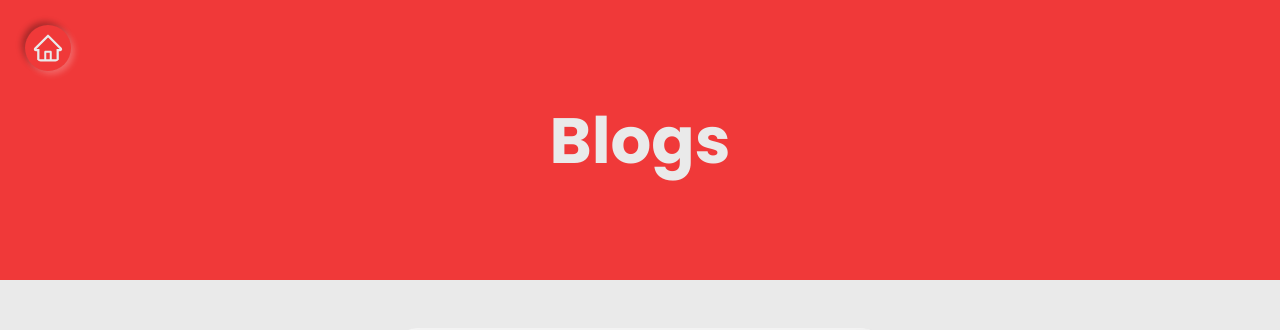
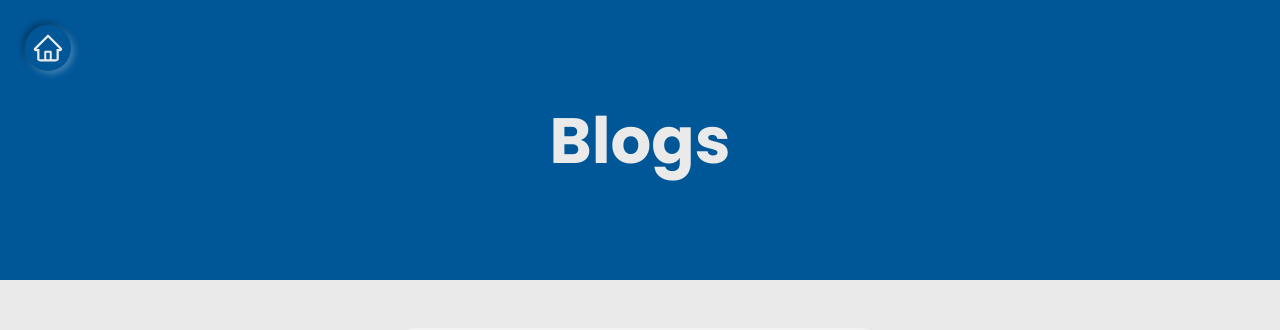
Before and after one commit to Kgomotso-Motshweni/PORTFOLIO, a React (Create React App) app in the folder portfolio_cv/: page /blog in a window 1280 px wide. Shown: the top 330 px of the page. Built offline with nearby package versions, Linux system fonts and the light colour scheme; a web font is replaced by a local one.

Commit message:
blue Theme applied

```diff
--- a/portfolio_cv/src/components/Contacts/Contacts.js
+++ b/portfolio_cv/src/components/Contacts/Contacts.js
@@ -49,18 +49,18 @@ function Contacts() {
 
     const useStyles = makeStyles((t) => ({
         input: {
-            border: `4px solid ${theme.primary80}`,
+            border: `4px solid ${theme.primary}`,
             backgroundColor: `${theme.secondary}`,
             color: `${theme.tertiary}`,
             fontFamily: 'var(--primaryFont)',
             fontWeight: 500,
             transition: 'border 0.2s ease-in-out',
             '&:focus': {
-                border: `4px solid ${theme.primary600}`,
+                border: `4px solid ${theme.primary}`,
             },
         },
         message: {
-            border: `4px solid ${theme.primary80}`,
+            border: `4px solid ${theme.primary}`,
             backgroundColor: `${theme.secondary}`,
             color: `${theme.tertiary}`,
             fontFamily: 'var(--primaryFont)',
--- a/portfolio_cv/src/components/Projects/SingleProject/SingleProject.js
+++ b/portfolio_cv/src/components/Projects/SingleProject/SingleProject.js
@@ -39,7 +39,7 @@ function SingleProject({ id, name, desc, tags, code, demo, image, theme }) {
             <div
                 key={id}
                 className='singleProject'
-                style={{ backgroundColor: theme.primary400 }}
+                style={{ backgroundColor: theme.primary30 }}
             >
                 <div className='projectContent'>
                     <h2
--- a/portfolio_cv/src/theme/theme.js
+++ b/portfolio_cv/src/theme/theme.js
@@ -10,7 +10,7 @@ import {
 
 export const greenThemeLight = {
     type: 'light',
-    primary: '#3fc337',
+    primary: '#005798',
     primary400: '#57d750',
     primary600: '#29c51f',
     primary80: '#3fc337cc',
@@ -32,7 +32,7 @@ export const greenThemeLight = {
 
 export const greenThemeDark = {
     type: 'dark',
-    primary: '#3fc337',
+    primary: '#005798',
     primary400: '#57d750',
     primary600: '#29c51f',
     primary80: '#3fc337cc',
@@ -74,7 +74,7 @@ export const bwThemeLight = {
 }
 export const bwThemeDark = {
     type: 'dark',
-    primary: '#B6B6B6',
+    primary: '#005798',
     primary400: '#B6B6B6',
     primary600: '#B6B6B6',
     primary80: '#B6B6B6cc',
@@ -117,12 +117,12 @@ export const blueThemeLight = {
 }
 export const blueThemeDark = {
     type: 'dark',
-    primary: '#545fc4',
+    primary: '#005798',
     primary400: '#6e76c7',
     primary600: '#3644c9',
     primary80: '#545fc4cc',
-    primary50: '#545fc480',
-    primary30: '#545fc44d',
+    primary50: '#1484d74d',
+    primary30: '#1484d74d',
     secondary: '#212121',
     secondary70: '#212121b3',
     secondary50: '#21212180',
@@ -139,12 +139,12 @@ export const blueThemeDark = {
 
 export const redThemeLight = {
     type: 'light',
-    primary: '#f03939',
+    primary: '#005798',
     primary400: '#dd4d4d',
     primary600: '#ea2424',
     primary80: '#f03939cc',
-    primary50: '#f0393980',
-    primary30: '#f039394d',
+    primary50: '#1484d74d',
+    primary30: '#1484d74d',
     secondary: '#eaeaea',
     secondary70: '#eaeaeab3',
     secondary50: '#eaeaea80',
@@ -160,7 +160,7 @@ export const redThemeLight = {
 }
 export const redThemeDark = {
     type: 'dark',
-    primary: '#f03939',
+    primary: '#005798',
     primary400: '#dd4d4d',
     primary600: '#ea2424',
     primary80: '#f03939cc',
@@ -182,12 +182,12 @@ export const redThemeDark = {
 
 export const orangeThemeLight = {
     type: 'light',
-    primary: '#f56539',
+    primary: '#005798',
     primary400: '#ff764d',
     primary600: '#fa5624',
     primary80: '#f56539cc',
-    primary50: '#f5653980',
-    primary30: '#f565394d',
+    primary50: '#1484d74d',
+    primary30: '#1484d74d',
     secondary: '#eaeaea',
     secondary70: '#eaeaeab3',
     secondary50: '#eaeaea80',
@@ -203,12 +203,12 @@ export const orangeThemeLight = {
 }
 export const orangeThemeDark = {
     type: 'dark',
-    primary: '#f56539',
+    primary: '#005798',
     primary400: '#ff764d',
     primary600: '#fa5624',
     primary80: '#f56539cc',
-    primary50: '#f5653980',
-    primary30: '#f565394d',
+    primary50: '#1484d74d',
+    primary30: '#1484d74d',
     secondary: '#212121',
     secondary70: '#212121b3',
     secondary50: '#21212180',
@@ -225,7 +225,7 @@ export const orangeThemeDark = {
 
 export const purpleThemeLight = {
     type: 'light',
-    primary: '#823ae0',
+    primary: '#005798',
     primary400: '#9456e5',
     primary600: '#762ad9',
     primary80: '#823ae0cc',
@@ -246,12 +246,12 @@ export const purpleThemeLight = {
 }
 export const purpleThemeDark = {
     type: 'dark',
-    primary: '#823ae0',
+    primary: '#005798',
     primary400: '#9456e5',
     primary600: '#762ad9',
     primary80: '#823ae0cc',
-    primary50: '#823ae080',
-    primary30: '#823ae04d',
+    primary50: '#1484d74d',
+    primary30: '#1484d74d',
     secondary: '#212121',
     secondary70: '#212121b3',
     secondary50: '#21212180',
@@ -268,12 +268,12 @@ export const purpleThemeDark = {
 
 export const pinkThemeLight = {
     type: 'light',
-    primary: '#ff4f93',
+    primary: '#005798',
     primary400: '#e56f9d',
     primary600: '#e14381',
     primary80: '#ff4f93cc',
-    primary50: '#ff4f9380',
-    primary30: '#ff4f934d',
+    primary50: '#1484d74d',
+    primary30: '#1484d74d',
     secondary: '#eaeaea',
     secondary70: '#eaeaeab3',
     secondary50: '#eaeaea80',
@@ -289,7 +289,7 @@ export const pinkThemeLight = {
 }
 export const pinkThemeDark = {
     type: 'dark',
-    primary: '#ff4f93',
+    primary: '#005798',
     primary400: '#e56f9d',
     primary600: '#e14381',
     primary80: '#ff4f93cc',
@@ -311,7 +311,7 @@ export const pinkThemeDark = {
 
 export const yellowThemeLight = {
     type: 'light',
-    primary: '#E9AD35',
+    primary: '#005798',
     primary400: '#e8b44c',
     primary600: '#eeac2a',
     primary80: '#E9AD35cc',
@@ -333,7 +333,7 @@ export const yellowThemeLight = {
 
 export const yellowThemeDark = {
     type: 'dark',
-    primary: '#E9AD35',
+    primary: '#005798',
     primary400: '#e8b44c',
     primary600: '#eeac2a',
     primary80: '#E9AD35cc',
```
Also changed, not shown: 1 other file (tests, documents, lock files or other folders).
